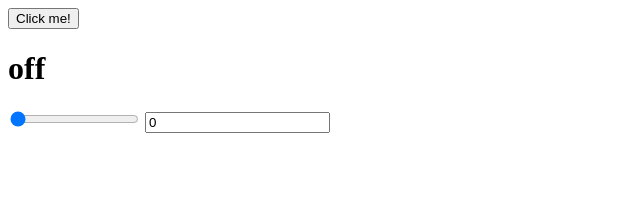
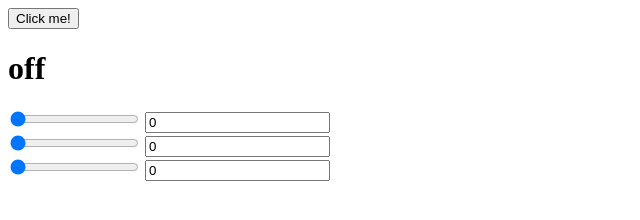
Before and after one commit to fgandellini/lets-play-with-angularjs, a plain HTML site: page src/index.html in a window 1280 px wide. Shown: the whole page, without its empty margins (0-640 px from the left). Drawn offline with nearby package versions, Linux system fonts and the light colour scheme.

Commit message:
7. Duplicate MyRange component (sharing scope)

```diff
--- a/src/index.html
+++ b/src/index.html
@@ -13,6 +13,8 @@
     <my-toggle></my-toggle>
 
     <my-range></my-range>
+    <my-range></my-range>
+    <my-range></my-range>
 
   </body>
 </html>
```
